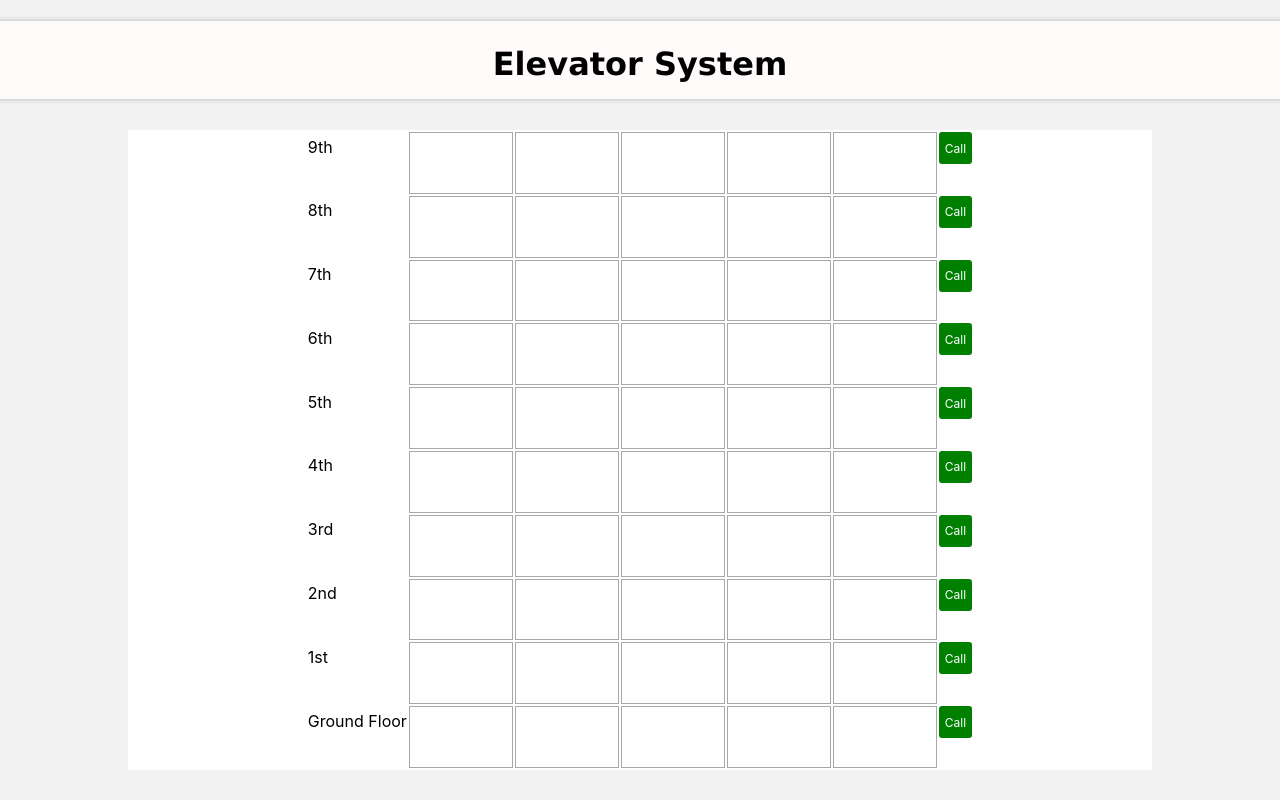
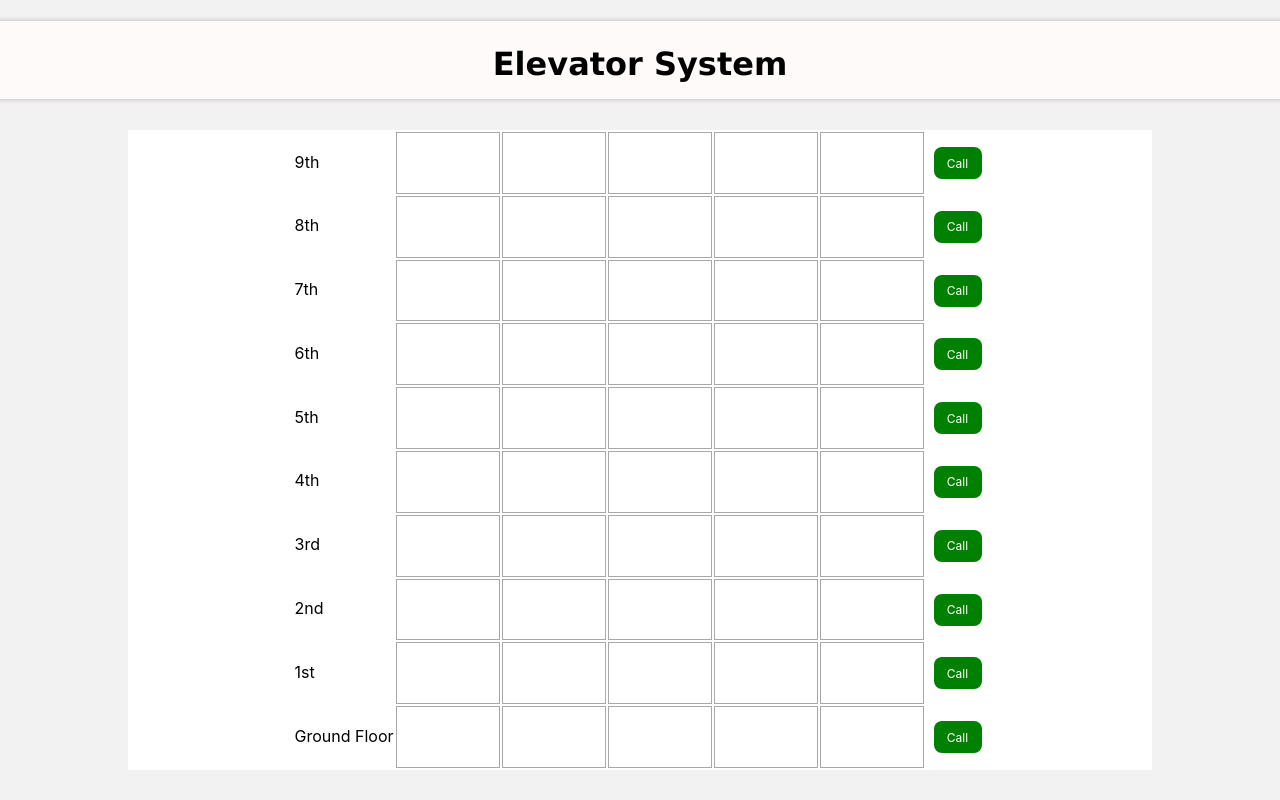
Before and after one commit to YuvalWaitzman/Elevators-management-system, a React (Create React App) app in the folder elevator/: page / in a window 1280 px wide. Built offline with nearby package versions, Linux system fonts and the light colour scheme.

Commit message:
fixing the buttons visibility bug

```diff
--- a/elevator/src/Components/Button.js
+++ b/elevator/src/Components/Button.js
@@ -1,26 +1,25 @@
 import styled from "styled-components";
 
 const CallButton = styled.button`
-  /* background-color: ${(props) => props.color};
-opacity: ${(props) =>
-    props.filter === props.color || !props.filter ? "100%" : "55%"}; */
   background-color: green;
-  border-radius: 3px;
+  border-radius: 8px;
   color: white;
+  margin-right: 4px;
+  margin-left: 8px;
+  margin-top: 15px;
   cursor: pointer;
-  /* display: inline-block; */
   font-family: CerebriSans-Regular, -apple-system, system-ui, Roboto, sans-serif;
-  display: flex;
+  display: block;
   align-items: center;
   flex-direction: row;
   text-align: center;
-  text-decoration: none;
   transition: all 250ms;
   border: 0;
   font-size: 12px;
   user-select: none;
   -webkit-user-select: none;
   touch-action: manipulation;
+  width: 3rem;
   height: 2rem;
   :hover {
     transform: scale(1.03);
```
Also changed, not shown: elevator/src/Components/ElevatorGrid.js (deleted).
